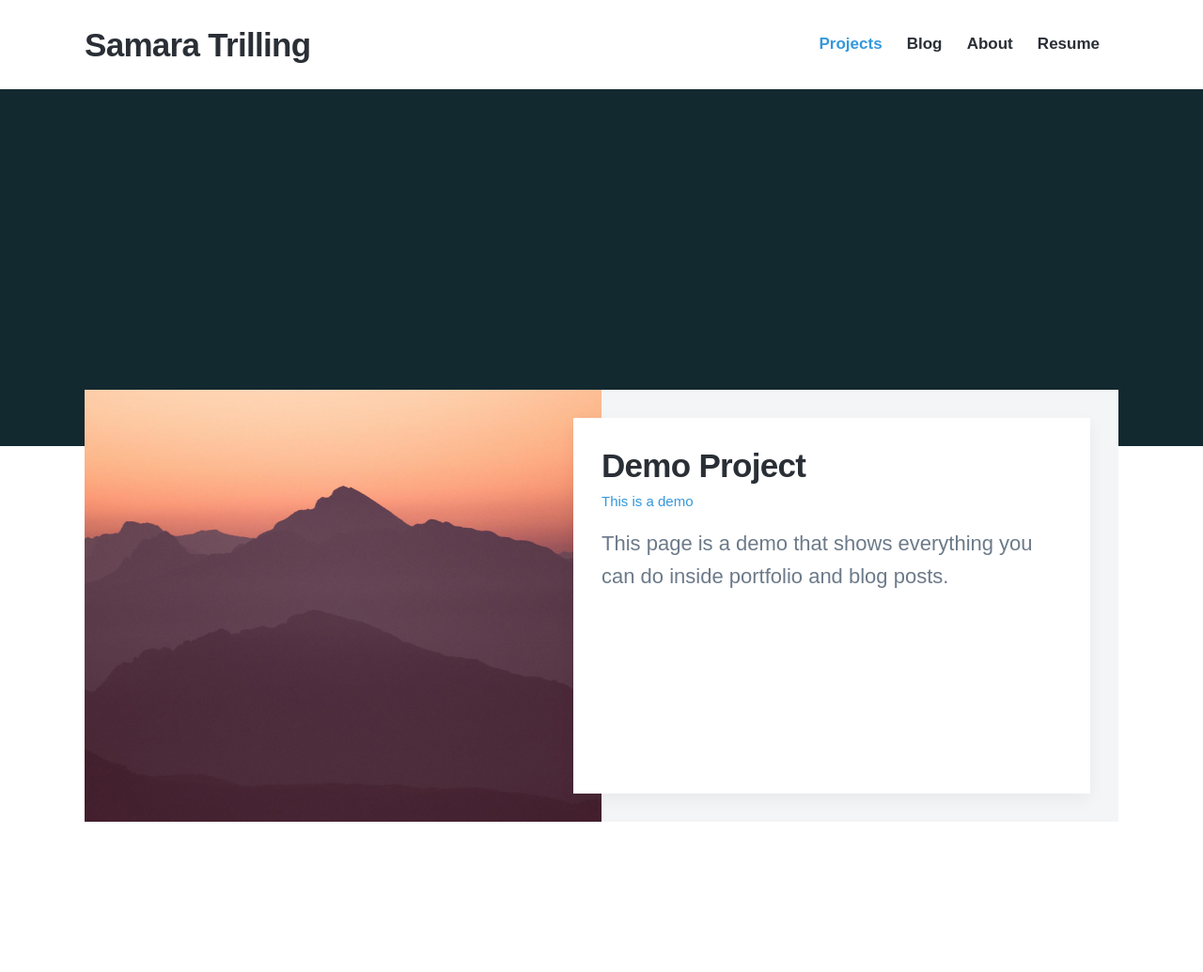
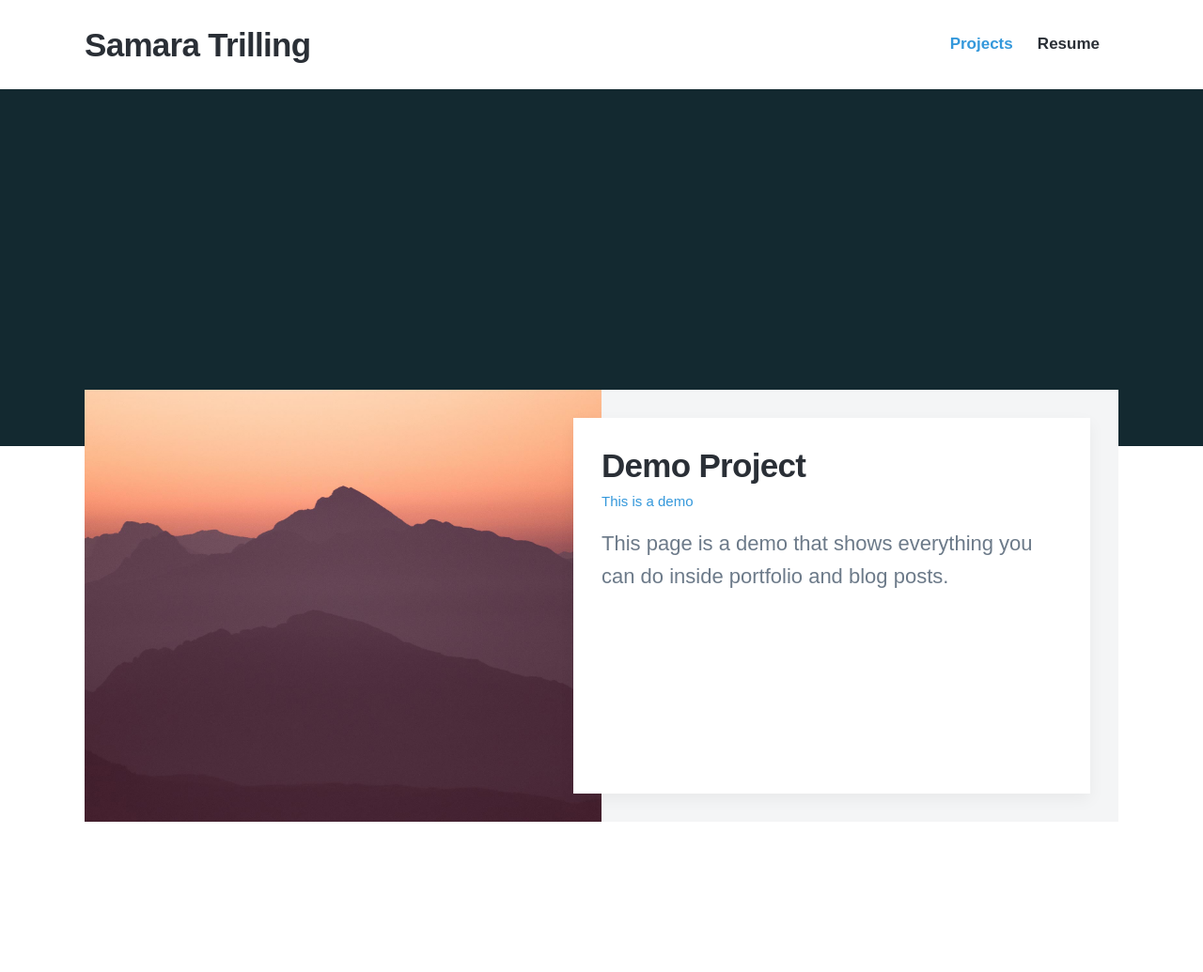
Before and after one commit to samaratrilling/samaratrilling.github.io, a Jekyll site: the page built from index.html, in a window 1280 px wide. Shown: the whole page at 94% size. Built offline with Jekyll 4.4.1, drawn with Linux system fonts in a browser that asks for light colours; nearby versions of some CDN libraries; some web fonts are replaced.

Commit message:
Add favicon and change menu options

```diff
--- a/_data/settings.yml
+++ b/_data/settings.yml
@@ -10,10 +10,6 @@ menu_settings:
   menu_items:
     - title: 'Projects'
       url: '/'
-    - title: 'Blog'
-      url: '/blog/'
-    - title: 'About'
-      url: '/about'
     - title: 'Resume'
       url: '/resume/'
 
```
Also changed, not shown: images/favicon.png.
